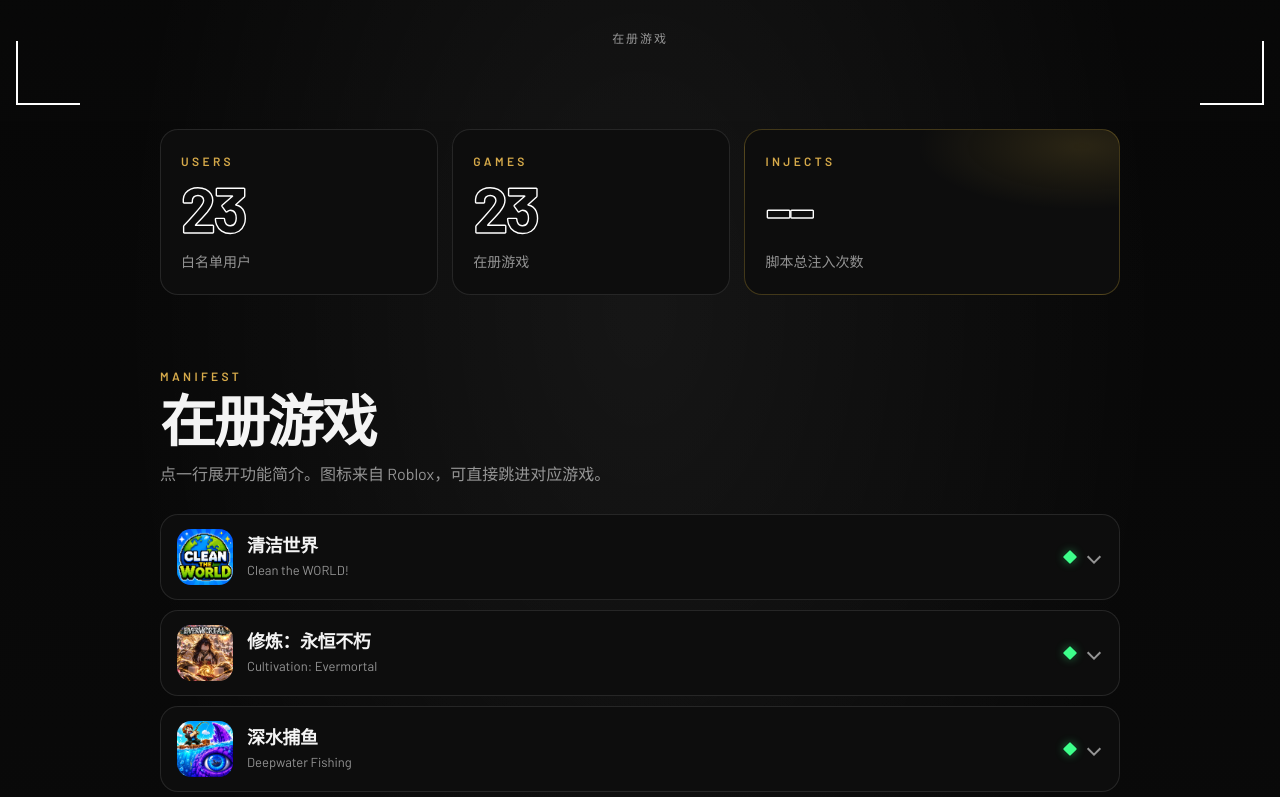
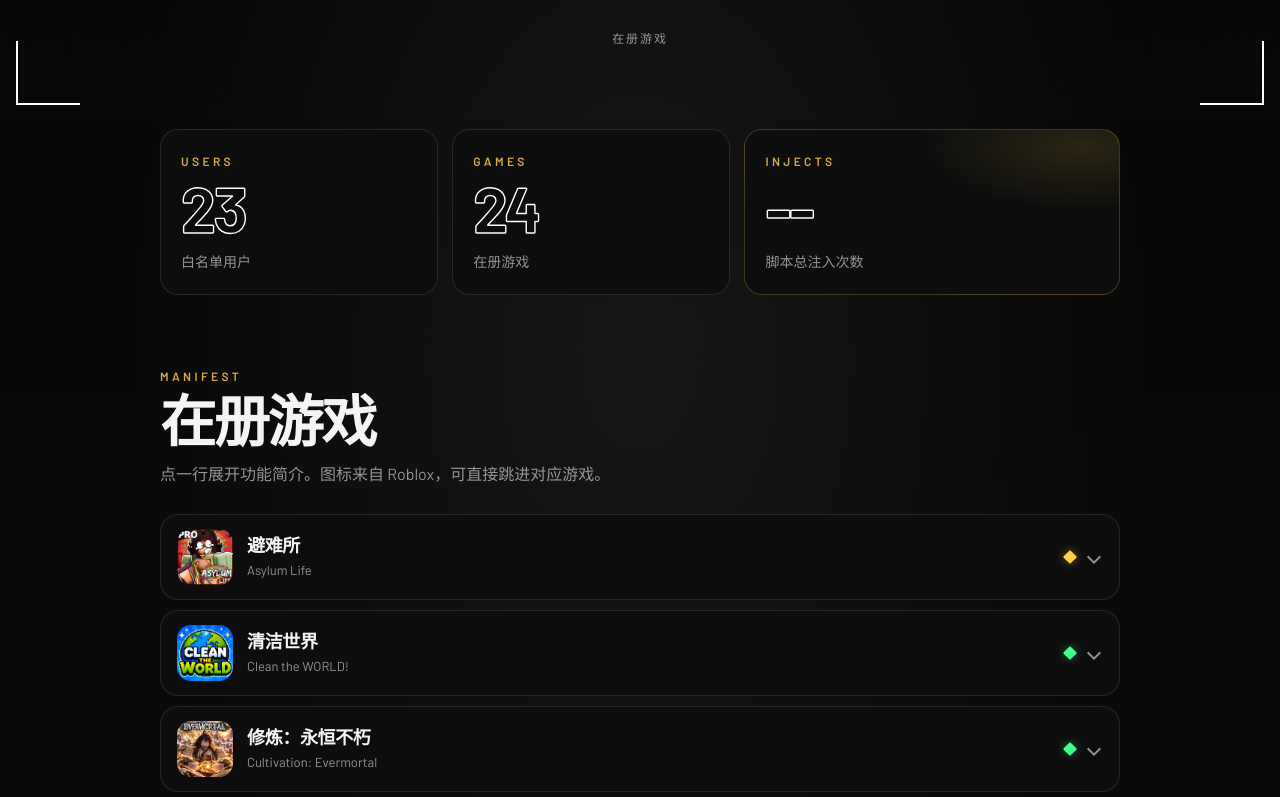
Before and after one commit to CheckCheats/tkh-r, a plain HTML site: page index.html in a window 1280 px wide. Shown: the part 679-1476 px from the top of the page. Drawn offline with Linux system fonts and the light colour scheme; no server answers.

Commit message:
Add Asylum Life to roster with yellow diamond mark.
Sync catalog to 24 games (deepwater 0.1.3, PS2 0.10.6) and bust asset cache.

Co-authored-by: Cursor <cursoragent@cursor.com>

```diff
--- a/data/catalog.json
+++ b/data/catalog.json
@@ -4,6 +4,31 @@
   "qq": "416946520",
   "userCount": 23,
   "games": [
+    {
+      "id": "asylum-life",
+      "cn": "避难所",
+      "en": "Asylum Life",
+      "version": "0.2.0",
+      "placeId": 85547073091480,
+      "universeId": 6749060816,
+      "url": "https://www.roblox.com/games/85547073091480",
+      "icon": "assets/icons/85547073091480.png",
+      "blurb": "逃脱、杀戮光环、附身、获取武器与老实人打工全套。",
+      "features": [
+        "传送",
+        "战斗",
+        "玩家",
+        "获取",
+        "老实人",
+        "自动逃脱",
+        "杀戮光环",
+        "自动附身",
+        "自动扫地",
+        "全自动洗衣",
+        "画画"
+      ],
+      "status": "warn"
+    },
     {
       "id": "clean-the-world",
       "cn": "清洁世界",
@@ -49,7 +74,7 @@
       "id": "deepwater-fishing",
       "cn": "深水捕鱼",
       "en": "Deepwater Fishing",
-      "version": "0.1.2",
+      "version": "0.1.3",
       "placeId": 132239307080610,
       "universeId": 10526853622,
       "url": "https://www.roblox.com/games/132239307080610",
@@ -364,7 +389,7 @@
       "id": "project-slayers-2",
       "cn": "斩击者 2",
       "en": "Slayers 2",
-      "version": "0.8.4",
+      "version": "0.10.6",
       "placeId": 136406881576517,
       "universeId": 5595353122,
       "url": "https://www.roblox.com/games/136406881576517",
--- a/index.html
+++ b/index.html
@@ -11,7 +11,7 @@
   <link rel="preconnect" href="https://fonts.googleapis.com">
   <link rel="preconnect" href="https://fonts.gstatic.com" crossorigin>
   <link href="https://fonts.googleapis.com/css2?family=Barlow:wght@400;500;600;700&family=Noto+Sans+SC:wght@400;500;700&display=swap" rel="stylesheet">
-  <link rel="stylesheet" href="css/site.css?v=20260922b">
+  <link rel="stylesheet" href="css/site.css?v=20260923a">
 </head>
 <body>
   <div class="rail-track" aria-hidden="true"></div>
@@ -108,6 +108,6 @@
     </article>
   </template>
 
-  <script src="js/site.js"></script>
+  <script src="js/site.js?v=20260923a"></script>
 </body>
 </html>
--- a/js/site.js
+++ b/js/site.js
@@ -85,7 +85,7 @@
       var st = (g.status || "ok").toLowerCase();
       if (st !== "ok" && st !== "warn" && st !== "down") st = "ok";
       var statusEl = node.querySelector(".status");
-      var statusLabel = { ok: "可用", warn: "警告", down: "不可用" }[st];
+      var statusLabel = { ok: "可用", warn: "重点", down: "不可用" }[st];
       statusEl.className = "status " + st;
       statusEl.title = statusLabel;
       statusEl.setAttribute("aria-label", statusLabel);
```
Also changed, not shown: assets/icons/85547073091480.png (added), 1 other file.
